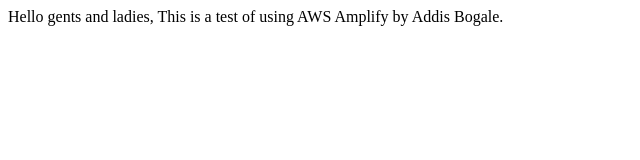
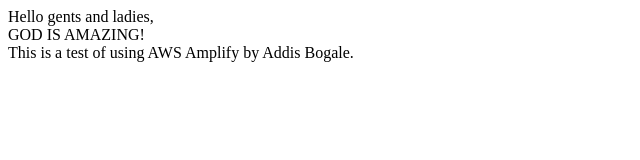
Before and after one commit to addisgithub/AWS-ampllify-test, a plain HTML site: page index.html in a window 1280 px wide. Shown: the whole page, without its empty margins (0-640 px from the left). Drawn offline with Linux system fonts and the light colour scheme.

Commit message:
Update index.html

```diff
--- a/index.html
+++ b/index.html
@@ -3,7 +3,10 @@
     <title>Trial 01</title>
   </head>
   <body>
-    Hello gents and ladies,
+    Hello gents and ladies,<br>
+
+    GOD IS AMAZING!<br>
+
     This is a test of using AWS Amplify by Addis Bogale.
   </body>
 </html>
```
